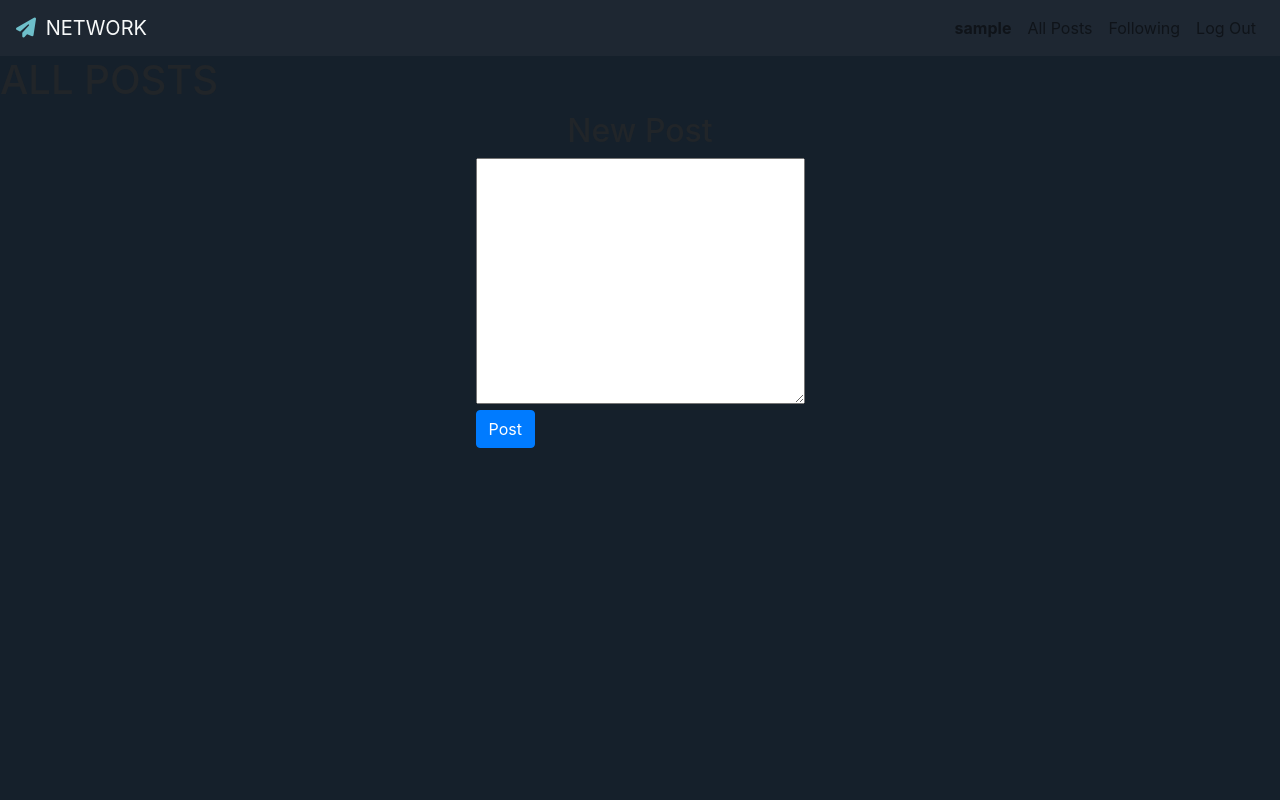
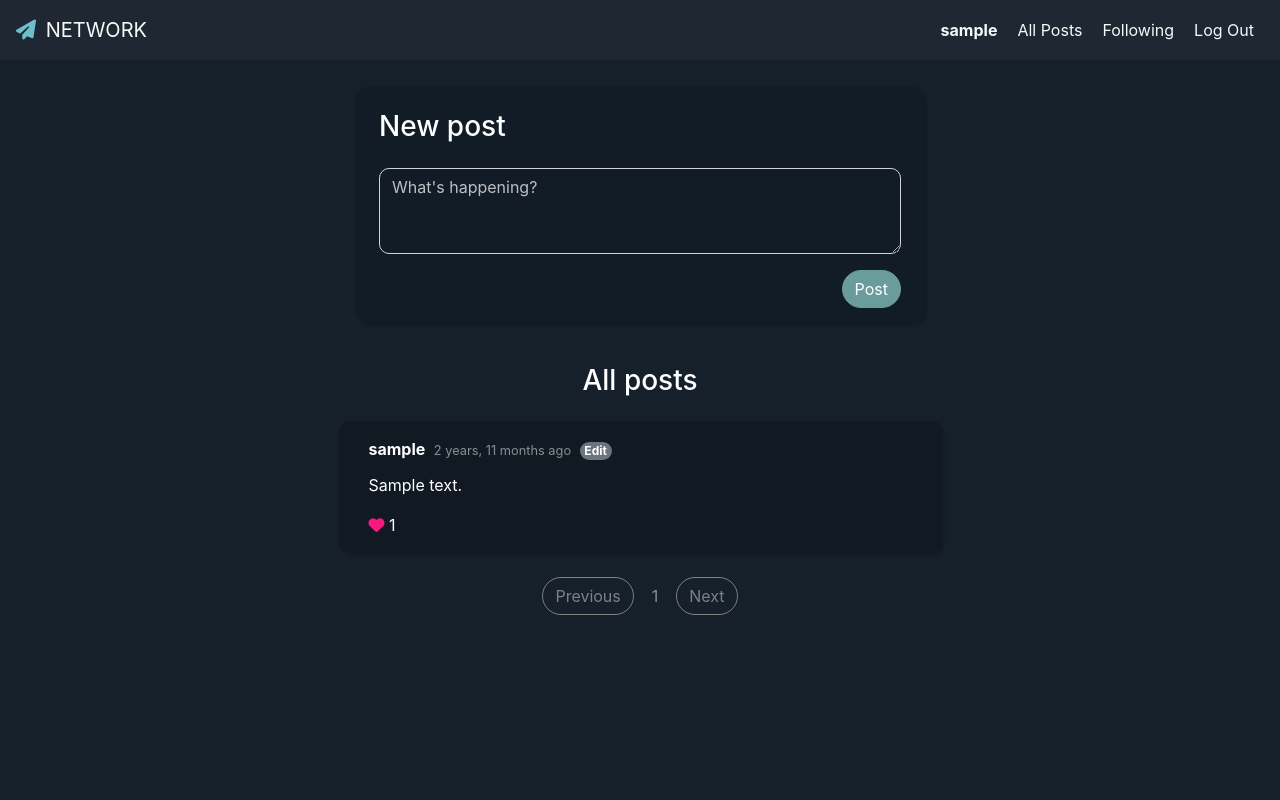
Before and after one commit to uosyph/CS50, a Django app: page / in a window 1280 px wide. Run offline with Django 3.2, Linux system fonts and the light colour scheme; a user stored in the database is signed in; tables that the repository leaves empty hold one stand-in row (values such as "Sample post"); parts of the project's set-up code (start-up, migrations or seed data) failed here and were passed over; some libraries are stand-ins or nearby versions.

Commit message:
finished index

```diff
--- /dev/null
+++ b/CS50W/network/network/static/network/app.js
@@ -0,0 +1,153 @@
+function clearEditView(postId) {
+    document.getElementById(`textarea_${postId}`).remove();
+    document.getElementById(`save_${postId}`).remove();
+    document.getElementById(`cancel_${postId}`).remove();
+    document.getElementById(`post_content_${postId}`).style.display = 'block';
+    document.getElementById(`edit_${postId}`).style.display = 'inline-block';
+    document.getElementById(`post_likes_${postId}`).style.display = 'block';
+}
+
+// Add validation message to parentDiv
+function addValidationMessage(message, parentDiv) {
+    const warningMessage = document.createElement('p');
+    warningMessage.innerHTML = message;
+    warningMessage.className = 'text-danger';
+    document.getElementById(parentDiv).append(warningMessage);
+}
+
+// Update the number of likes for a given ID.
+function updateLikes(id, likes) {
+    let likeCount = document.getElementById(`post_likecount_${id}`);
+    likeCount.innerHTML = likes;
+}
+
+document.addEventListener('DOMContentLoaded', function () {
+
+    // Listen for clicks on the page
+    document.addEventListener('click', event => {
+        const element = event.target;
+
+        // If the user clicked on 'like'
+        if (element.id.startsWith('post_likeicon_')) {
+
+            // Save post ID from data in element
+            let id = element.dataset.id;
+
+            // Update page without full reload
+            fetch(`/updatelike/${id}`, {
+                method: "POST"
+            })
+                .then(function (response) {
+                    if (response.ok) {
+                        return response.json();
+                    }
+                    else {
+                        return Promise.reject('An error has occurred.');
+                    }
+                }).then(function (data) {
+
+                    // Saving data from response
+                    const likes = data.likesCount;
+                    const likesPost = data.likesPost;
+
+                    let likeIcon = document.getElementById(`post_likeicon_${id}`);
+
+                    // Update likes
+                    updateLikes(id, likes);
+
+                    // The icon changes depending on whether the user likes the post or not
+                    if (likesPost) {
+                        likeIcon.className = 'likeicon likeicon-user fa-heart fas';
+                    } else {
+                        likeIcon.className = 'likeicon likeicon-user fa-heart far';
+                    }
+                }).catch(function (ex) {
+                    console.log(ex);
+                });
+        }
+
+        // If the user clicked on 'edit'
+        if (element.id.startsWith('edit_')) {
+            const editButton = element;
+            const postId = editButton.dataset.id;
+            const postText = document.getElementById(`post_content_${postId}`);
+
+            let textArea = document.createElement('textarea');
+            textArea.innerHTML = postText.innerHTML;
+            textArea.id = `textarea_${postId}`;
+            textArea.className = 'form-control';
+            document.getElementById(`post_contentgroup_${postId}`).append(textArea);
+
+            // Hide content, likes, and edit button
+            postText.style.display = 'none';
+            document.getElementById(`post_likes_${postId}`).style.display = 'none';
+            editButton.style.display = 'none';
+
+            // Create 'Cancel' button
+            const cancelButton = document.createElement('button');
+            cancelButton.innerHTML = 'Cancel';
+            cancelButton.className = 'btn btn-outline-danger cancel-badge badge ml-1 text-right btn-sm';
+            cancelButton.id = `cancel_${postId}`;
+
+            // Create 'Save' button
+            const saveButton = document.createElement('button');
+            saveButton.innerHTML = 'Save';
+            saveButton.className = 'btn save-button btn-sm mt-2 px-2';
+            saveButton.id = `save_${postId}`;
+
+            // Add 'Save' button to DOM
+            document.getElementById(`save_buttons_${postId}`).append(saveButton);
+
+            // Listen for 'Cancel' button
+            cancelButton.addEventListener('click', function () {
+                clearEditView(postId);
+            });
+
+            // Add 'Cancel' button to DOM
+            document.getElementById(`post_headline_${postId}`).append(cancelButton);
+
+            // When a user clicks the 'Save' button, the page is updated without a full reload
+            saveButton.addEventListener('click', function () {
+                textArea = document.getElementById(`textarea_${postId}`);
+                fetch(`/editpost/${postId}`, {
+                    method: 'POST',
+                    body: JSON.stringify({
+                        // Update content
+                        content: textArea.value,
+                    })
+                })
+                    // handling users who don't have permission
+                    .then(response => {
+                        if (response.ok || response.status == 400) {
+                            return response.json();
+                        } else if (response.status === 404) {
+                            clearEditView(postId);
+                            // Hide the 'edit' button to prevent it from happening again
+                            editButton.style.display = 'none';
+                            addValidationMessage("You are not authorized to do this.", `post_contentgroup_${postId}`);
+                            return Promise.reject('Error 404');
+                        } else {
+                            return Promise.reject('An error has occurred: ' + response.status);
+                        }
+                    })
+                    .then(result => {
+                        if (!result.error) {
+                            // Update content in DOM
+                            postText.innerHTML = result.content;
+                            // Remove edit view form DOM
+                            clearEditView(postId);
+                        }
+                        else {
+                            clearEditView(postId);
+                            // Hide the 'edit' button to prevent it from happening again
+                            editButton.style.display = 'none';
+                            addValidationMessage(result.error, `post_contentgroup_${postId}`);
+                        }
+                    })
+                    .catch(error => {
+                        console.error(error);
+                    });
+            });
+        }
+    });
+});
--- a/CS50W/network/network/static/network/styles.css
+++ b/CS50W/network/network/static/network/styles.css
@@ -1,6 +1,298 @@
-.new_post {
-    display: flex;
-    flex-direction: column;
-    justify-content: center;
-    align-items: center;
+@import url(https://fonts.googleapis.com/css?family=Quicksand:300,regular,500,600,700);
+@import url(https://fonts.googleapis.com/css?family=Lato:100,100italic,300,300italic,regular,italic,700,700italic,900,900italic);
+@import url(https://fonts.googleapis.com/css?family=Poppins:100,100italic,200,200italic,300,300italic,regular,italic,500,500italic,600,600italic,700,700italic,800,800italic,900,900italic);
+
+* {
+    margin: 0;
+    padding: 0;
+    box-sizing: border-box;
 }
+
+html {
+    height: 100%;
+}
+
+body {
+    font-family: Quicksand;
+    background-color: #15202b;
+    word-break: break-all;
+}
+
+a {
+    text-decoration: none !important;
+    color: #6ebfca;
+}
+
+a:hover {
+    color: #50959e;
+}
+
+.likeicon {
+    color: #f91880;
+}
+
+.likeicon-user:hover {
+    cursor: pointer;
+}
+
+ul a {
+    color: #f7f9f9 !important;
+    border: 2px solid transparent;
+    transition: 0.15s ease;
+}
+
+ul a:hover {
+    background-color: #2d3f52;
+    border: 2px solid #2d3f52;
+    border-radius: 35px;
+    transition: 0.15s ease;
+}
+
+.box-shadow {
+    box-shadow: rgba(0, 0, 0, 0.15) 1.95px 1.95px 2.6px;
+}
+
+.box-shadow-posts {
+    box-shadow: rgba(149, 157, 165, 0.2) 0px 8px 24px;
+}
+
+/* FORM */
+.container-box {
+    position: absolute;
+    top: 50%;
+    left: 50%;
+    width: 400px;
+    padding: 40px;
+    transform: translate(-50%, -50%);
+    background: rgba(0, 0, 0, .5);
+    box-sizing: border-box;
+    box-shadow: 0 15px 25px rgba(0, 0, 0, .6);
+    border-radius: 10px;
+}
+
+.container-box h2 {
+    margin: 0 0 30px;
+    padding: 0;
+    color: #fff;
+    text-align: center;
+}
+
+.container-box .form-box {
+    position: relative;
+}
+
+.container-box .form-box input {
+    width: 100%;
+    padding: 10px 0;
+    font-size: 16px;
+    color: #fff;
+    margin-bottom: 30px;
+    border: none;
+    border-bottom: 1px solid #fff;
+    outline: none;
+    background: transparent;
+}
+
+.container-box .form-box label {
+    position: absolute;
+    top: 0;
+    left: 0;
+    padding: 10px 0;
+    font-size: 16px;
+    color: #fff;
+    pointer-events: none;
+    transition: .5s;
+}
+
+.container-box .form-box input:focus ~ label,
+.container-box .form-box input:valid ~ label {
+    top: -20px;
+    left: 0;
+    color: #638585;
+    font-size: 12px;
+}
+
+#submit-btn {
+    color: #fff;
+    background-color: #6b9c9c;
+    border-color: #6b9c9c;
+    transition: 0.3s ease;
+    border-radius: 35px;
+}
+
+#submit-btn:hover {
+    background-color: #558b8d;
+    border-color: #558b8d;
+    transition: 0.3s ease;
+}
+
+.reg {
+    color: rgba(255, 255, 255, 0.8);
+    margin-top: 5px;
+    margin-bottom: -5px;
+}
+
+.reg a {
+    color: #68a7a7;
+    text-decoration: none;
+    transition: 0.3s ease;
+}
+
+.reg a:hover {
+    color: #417779;
+    text-decoration: none;
+    transition: 0.3s ease;
+}
+
+.msg {
+    color: rgba(255, 255, 255, 0.8);
+}
+
+#create-box {
+    margin-top: 35px;
+    width: 700px;
+}
+
+#reg-box {
+    margin-top: 30px;
+}
+
+.category-drop select {
+    padding: 8px;
+    color: #fff;
+    background-color: transparent;
+    border: #638585 solid 1px;
+    border-radius: 5px;
+    transition: 0.3s ease;
+}
+
+.category-drop select:hover {
+    color: #638585;
+    transition: 0.3s ease;
+}
+
+.cat-btn {
+    margin-bottom: -27px;
+}
+
+/* NEW POST */
+#post-box {
+    margin-top: 10px !important;
+}
+
+#newpost {
+    color: #fff;
+    border-color: transparent;
+    background-color: rgba(0, 0, 0, 0.12);
+    border-radius: 15px;
+}
+
+#form textarea {
+    color: #fff;
+    background-color: transparent;
+    border-radius: 10px;
+}
+
+#form textarea::placeholder {
+    color: rgba(255, 255, 255, 0.726);
+}
+
+/* ALL POSTS */
+#allposts {
+    color: #fff;
+    border-color: transparent;
+    background-color: transparent;
+    border-radius: 15px;
+}
+
+#post {
+    color: #fff;
+    background-color: rgba(0, 0, 0, 0.192);
+    border-radius: 10px;
+    padding-inline: 30px !important;
+}
+
+#post textarea {
+    color: #fff;
+    background-color: transparent;
+    border-color: rgba(255, 255, 255, 0.555);
+}
+
+/* PAGE NAV */
+#previous {
+    background-color: transparent;
+    border-radius: 25px !important;
+}
+
+#previous:hover {
+    background-color: rgba(146, 204, 219, 0.1) !important;
+    border: 1px solid rgb(146, 205, 219);
+}
+
+#next {
+    background-color: transparent;
+    border-radius: 25px !important;
+}
+
+#next:hover {
+    background-color: rgba(146, 204, 219, 0.1) !important;
+    border: 1px solid rgb(146, 205, 219);
+}
+
+#crnt-page {
+    border-color: transparent;
+    background-color: transparent;
+    border-radius: 25px !important;
+}
+
+#otr-pages {
+    background-color: transparent;
+    border-radius: 25px !important;
+}
+
+#otr-pages:hover {
+    background-color: rgba(146, 204, 219, 0.1) !important;
+    border: 1px solid rgb(146, 205, 219);
+}
+
+nav .pagination li {
+    margin-inline: 3px !important;
+}
+
+nav .pagination .active span {
+    color: rgba(192, 192, 192, 0.699) !important;
+}
+
+nav .pagination .disabled a {
+    color: gray !important;
+    border-color: gray !important;
+}
+
+/* EDIT */
+#edit-btn {
+    border-radius: 25px !important;
+}
+
+.cancel-badge {
+    color: #be5c5d !important;
+    border-color: #be5c5d !important;
+    border-radius: 25px !important;
+}
+
+.cancel-badge:hover {
+    color: rgba(255, 255, 255, 0.815) !important;
+    background-color: #be5c5d !important;
+    border-color: #be5c5d !important;
+}
+
+.save-button {
+    padding: 5px !important;
+    border-radius: 25px !important;
+    color: #fff !important;
+    background-color: #6b9c9c !important;
+}
+
+.save-button:hover {
+    background-color: #558b8d !important;
+    border-color: #558b8d !important;
+}
--- a/CS50W/network/network/templates/network/index.html
+++ b/CS50W/network/network/templates/network/index.html
@@ -1,16 +1,27 @@
-{% extends 'network/layout.html' %}
+{% extends "network/layout.html" %}
 
 {% block body %}
-  <h1>ALL POSTS</h1>
-  {% if user.is_authenticated %}
-    <div class="new_post">
-      <h2>New Post</h2>
-      <form action="" method="post">
-        {% csrf_token %}
-        <textarea name="content" cols="30" rows="10"></textarea>
-        <br />
-        <button type="submit" class="btn btn-primary">Post</button>
-      </form>
+<div class="container">
+    {% if user.is_authenticated %}
+    <div class="row justify-content-center" id="post-box">
+        <div class="col-12 col-lg-6 mt-0 mt-sm-3 px-4 box-shadow" id="newpost">
+            <h3 class="pt-4 pb-3">New post</h3>
+            <form action="{% url 'newpost' %}" method="POST">
+                {% csrf_token %}
+                <div id="form">{{ form }}</div>
+                <div class="form-group pt-3 text-right">
+                    <button type="submit" class="btn" id="submit-btn">Post</button>
+                </div>
+            </form>
+        </div>
     </div>
-  {% endif %}
+    {% endif %}
+
+    <div class="row justify-content-center">
+        <div class="col-12 col-lg-7 mt-3" id="allposts">
+            <h3 class="pt-4 pb-3 text-center">All posts</h3>
+            {% include "network/posts_layout.html" %}
+        </div>
+    </div>
+</div>
 {% endblock %}
--- /dev/null
+++ b/CS50W/network/network/templates/network/posts_layout.html
@@ -0,0 +1,65 @@
+{% load humanize %}
+{% load static %}
+
+{% for post in page.object_list %}
+<div class="p-3 mb-4 mx-0 mx-md-3 box-shadow" id="post">
+    <div class="pb-2 mb-1" id="post_headline_{{ post.id }}">
+        <a href="{% url 'profile' post.author.id %}" class="green-link">
+            <b style="color: #fff;">{{ post.author }}</b>
+        </a>
+        <small class="pl-1 text-white-50">{{ post.created_at|naturaltime }}</small>
+        {% if user.is_authenticated and user == post.author %}
+        <a href="javascript:void(0)" data-id="{{ post.id }}" id="edit_{{ post.id }}" class="badge badge-secondary ml-1"
+            style="border-radius: 25px;">Edit</a>
+        {% endif %}
+    </div>
+
+    <div id="post_contentgroup_{{ post.id }}">
+        <p id="post_content_{{ post.id }}" class="mb-3">{{ post.content }}</p>
+    </div>
+
+    <div class="text-right" id="save_buttons_{{ post.id }}"></div>
+
+    <div id="post_likes_{{ post.id }}">
+        {% if user.is_authenticated %}
+        <i id="post_likeicon_{{ post.id }}" data-id="{{ post.id }}"
+            class="likeicon likeicon-user fa-heart {% if user in post.liked_by.all %}fas{% else %}far{% endif %}"></i>
+        {% else %}
+        <i class="likeicon fa-heart {% if post.likes != 0 %}fas{% else %}far{% endif %}"></i>
+        {% endif %}
+        <span id="post_likecount_{{ post.id }}">{{ post.likes }}</span>
+    </div>
+</div>
+
+{% empty %}
+<div class="p-3 mb-4 mx-0 mx-md-3">
+    No Posts.
+</div>
+{% endfor %}
+
+{% if page.object_list %}
+<nav aria-label="...">
+    <ul class="pagination justify-content-center">
+        <li class="page-item {% if not page.has_previous %} disabled {% endif %}">
+            <a class="page-link" href="{{ previous_url }}" tabindex="-1" aria-disabled="true" id="previous">Previous</a>
+        </li>
+        {% for n in page.paginator.page_range %}
+        {% if n == page.number %}
+        <li class="page-item active" aria-current="page">
+            <span class="page-link" id="crnt-page">
+                {{ n }}
+                <span class="sr-only">(current)</span>
+            </span>
+        </li>
+        {% elif n < page.number|add:3 and n > page.number|add:-3 %}
+        <li class="page-item">
+            <a class="page-link" href="{{GET_params.urlencode}}?page={{ n }}" id="otr-pages">{{ n }}</a>
+        </li>
+        {% endif %}
+        {% endfor %}
+        <li class="page-item {% if not page.has_next %} disabled {% endif %}">
+            <a class="page-link" href="{{ next_url }}" id="next">Next</a>
+        </li>
+    </ul>
+</nav>
+{% endif %}
```
